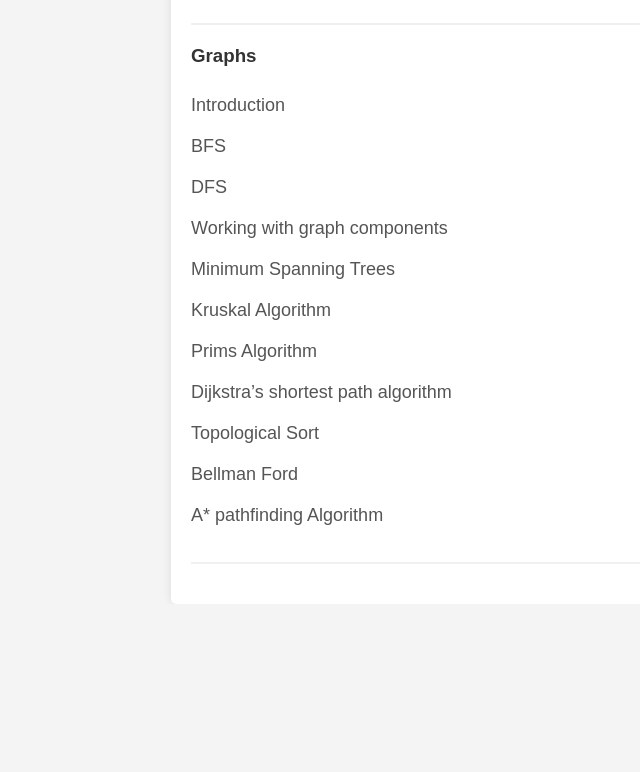
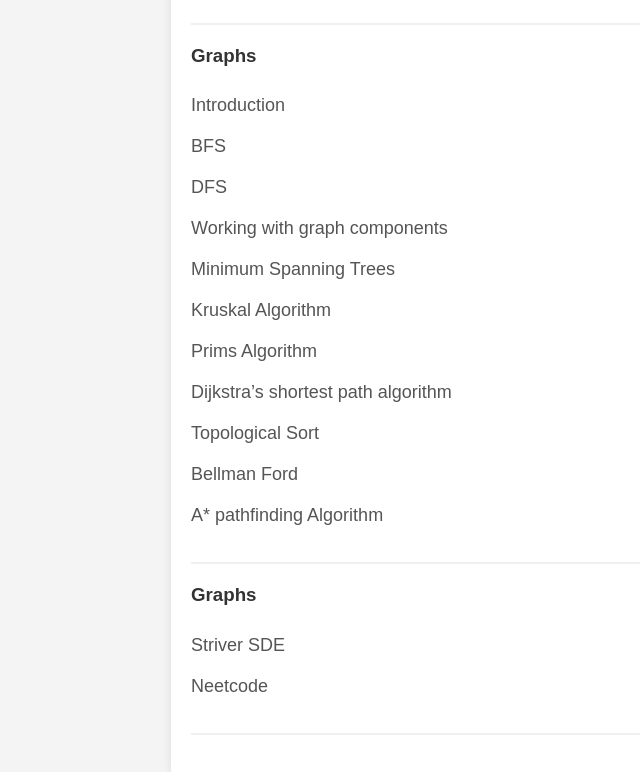
Before and after one commit to Kanupriya-Johari/Checklist, a plain HTML site: page index.html in a window 1280 px wide. Shown: the part 1435-2207 px from the top of the page, without its empty margins (49-689 px from the left). Before the commit the page ends 2039 px from the top, so only its background shows below. Drawn offline with Linux system fonts and the light colour scheme.

Commit message:
Update index.html

```diff
--- a/index.html
+++ b/index.html
@@ -79,7 +79,7 @@
                 <li onclick="toggleCheck(this)">Unbounded Knapsack</li>
                 <li onclick="toggleCheck(this)">String DP</li>
                 <li onclick="toggleCheck(this)">Subsequence questions</li>
-                <!-- ... add other DP topics similarly -->
+
             </ul>
         </section>
         <section>
@@ -94,7 +94,7 @@
                 <li onclick="toggleCheck(this)">Segment Tree</li>
                 <li onclick="toggleCheck(this)">Fenwick Tree / Binary Indexed Tree</li>
                 <li onclick="toggleCheck(this)">Square Root Decomposition</li>
-                <!-- ... add other Trees topics similarly -->
+
             </ul>
         </section>
         <section>
@@ -107,7 +107,7 @@
                 <li onclick="toggleCheck(this)">k-way merge</li>
                 <li onclick="toggleCheck(this)">top k elements</li>
                 <li onclick="toggleCheck(this)">interval problems</li>
-                <!-- ... add other Heaps topics similarly -->
+
             </ul>
         </section>
         <section>
@@ -124,7 +124,14 @@
                 <li onclick="toggleCheck(this)">Topological Sort</li>
                 <li onclick="toggleCheck(this)">Bellman Ford</li>
                 <li onclick="toggleCheck(this)">A* pathfinding Algorithm</li>
-                <!-- ... add other Graphs topics similarly -->
+            </ul>
+        </section>
+                <section>
+            <h3>Graphs</h3>
+            <ul>
+                <li onclick="toggleCheck(this)"><a href = "https://takeuforward.org/strivers-a2z-dsa-course/strivers-a2z-dsa-course-sheet-2/"></a>Striver SDE</li>
+                <li onclick="toggleCheck(this)"><a href = "https://neetcode.io/roadmap"></a>Neetcode</li>
+
             </ul>
         </section>
     </div>
```
